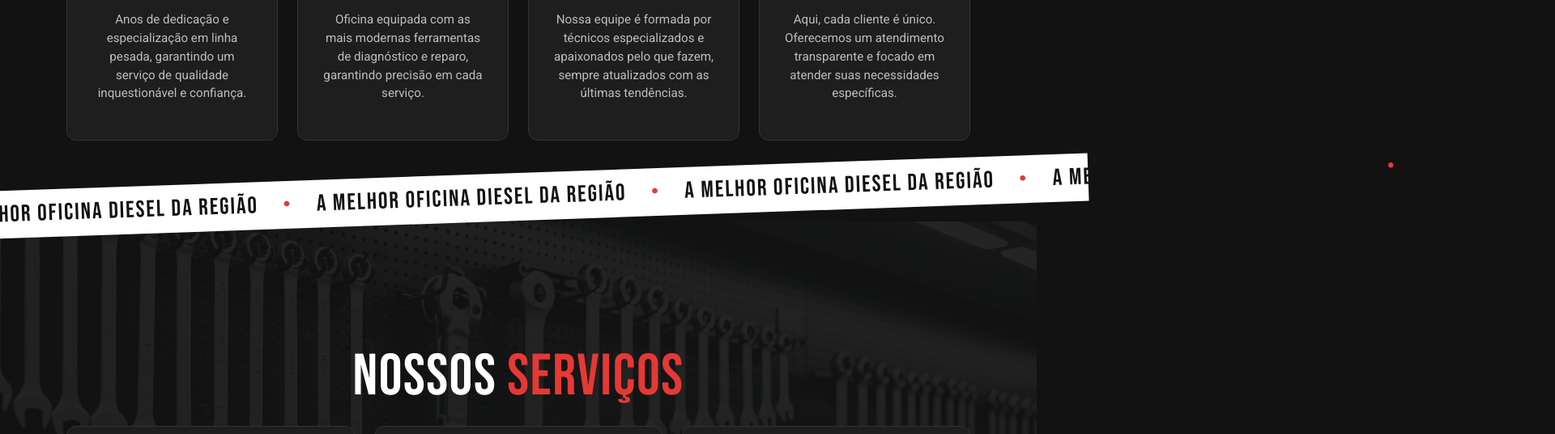
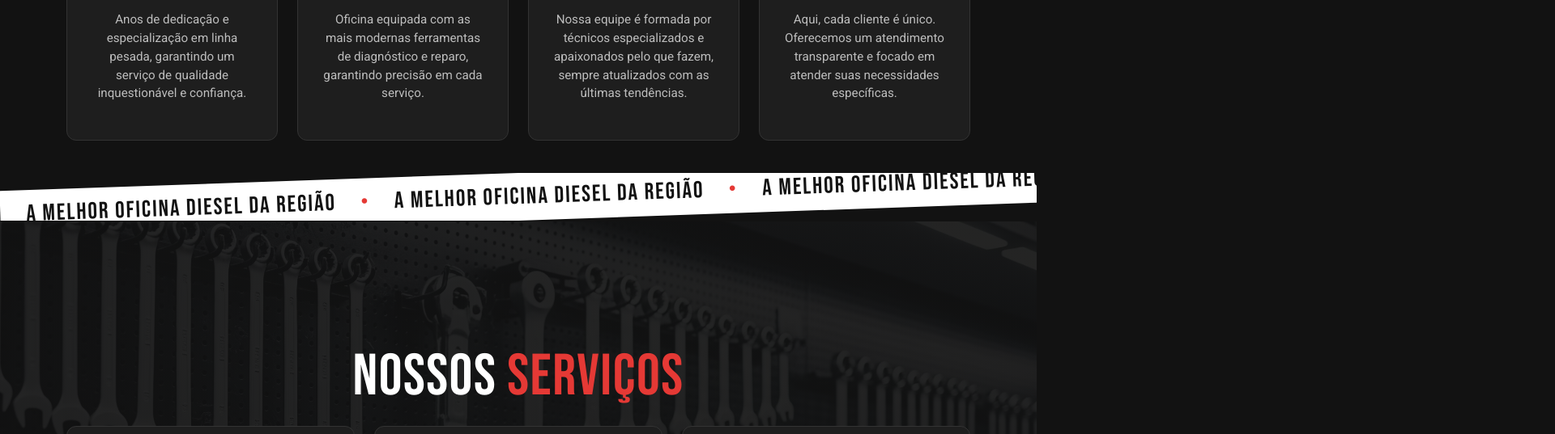
Before and after one commit to dianycriativos/minasdiesel, a plain HTML site: page index.html in a window 1280 px wide. Shown: the part 1209-1746 px from the top of the page at 81% size, 1920 px wide, since content can reach past the window. Drawn offline with nearby package versions, Linux system fonts and the light colour scheme.

Commit message:
Update index.html

```diff
--- a/index.html
+++ b/index.html
@@ -487,13 +487,16 @@
         FAIXA DE TEXTO EM MOVIMENTO
         ========================================
         */
+        .banner-container {
+            overflow: hidden;
+            position: absolute;
+            left: 0;
+            right: 0;
+            top: -60px;
+            z-index: 10;
+        }
         .moving-text-banner-wrapper {
             transform: rotate(-2deg);
-            position: absolute;
-            left: -5%; /* Adiciona margem para não cortar */
-            right: -5%; /* Adiciona margem para não cortar */
-            top: -60px; /* Ajuste para sobrepor */
-            z-index: 10;
         }
         .moving-text-banner {
             background-color: var(--light-color);
@@ -507,6 +510,7 @@
             font-size: 1.8rem;
             letter-spacing: 2px;
             display: inline-block;
+            padding: 0 2rem; /* Adiciona margem interna */
         }
         .moving-text-banner .moving-text-content span {
             color: var(--primary-color);
@@ -543,7 +547,7 @@
             .moving-text-banner .moving-text-content {
                 font-size: 1.2rem; /* Diminui o texto no mobile */
             }
-            .moving-text-banner-wrapper {
+            .banner-container {
                 top: -40px;
             }
         }
@@ -636,10 +640,12 @@
         <!-- Serviços Section -->
         <section id="servicos" class="section">
              <!-- Faixa de Texto em Movimento -->
-            <div class="moving-text-banner-wrapper">
-                <div class="moving-text-banner">
-                    <div class="moving-text-content">
-                        A MELHOR OFICINA DIESEL DA REGIÃO <span>•</span> A MELHOR OFICINA DIESEL DA REGIÃO <span>•</span> A MELHOR OFICINA DIESEL DA REGIÃO <span>•</span> A MELHOR OFICINA DIESEL DA REGIÃO <span>•</span> A MELHOR OFICINA DIESEL DA REGIÃO <span>•</span> A MELHOR OFICINA DIESEL DA REGIÃO <span>•</span> A MELHOR OFICINA DIESEL DA REGIÃO <span>•</span> A MELHOR OFICINA DIESEL DA REGIÃO <span>•</span>
+            <div class="banner-container">
+                <div class="moving-text-banner-wrapper">
+                    <div class="moving-text-banner">
+                        <div class="moving-text-content">
+                            A MELHOR OFICINA DIESEL DA REGIÃO <span>•</span> A MELHOR OFICINA DIESEL DA REGIÃO <span>•</span> A MELHOR OFICINA DIESEL DA REGIÃO <span>•</span> A MELHOR OFICINA DIESEL DA REGIÃO <span>•</span> A MELHOR OFICINA DIESEL DA REGIÃO <span>•</span> A MELHOR OFICINA DIESEL DA REGIÃO <span>•</span> A MELHOR OFICINA DIESEL DA REGIÃO <span>•</span> A MELHOR OFICINA DIESEL DA REGIÃO <span>•</span>
+                        </div>
                     </div>
                 </div>
             </div>
```
